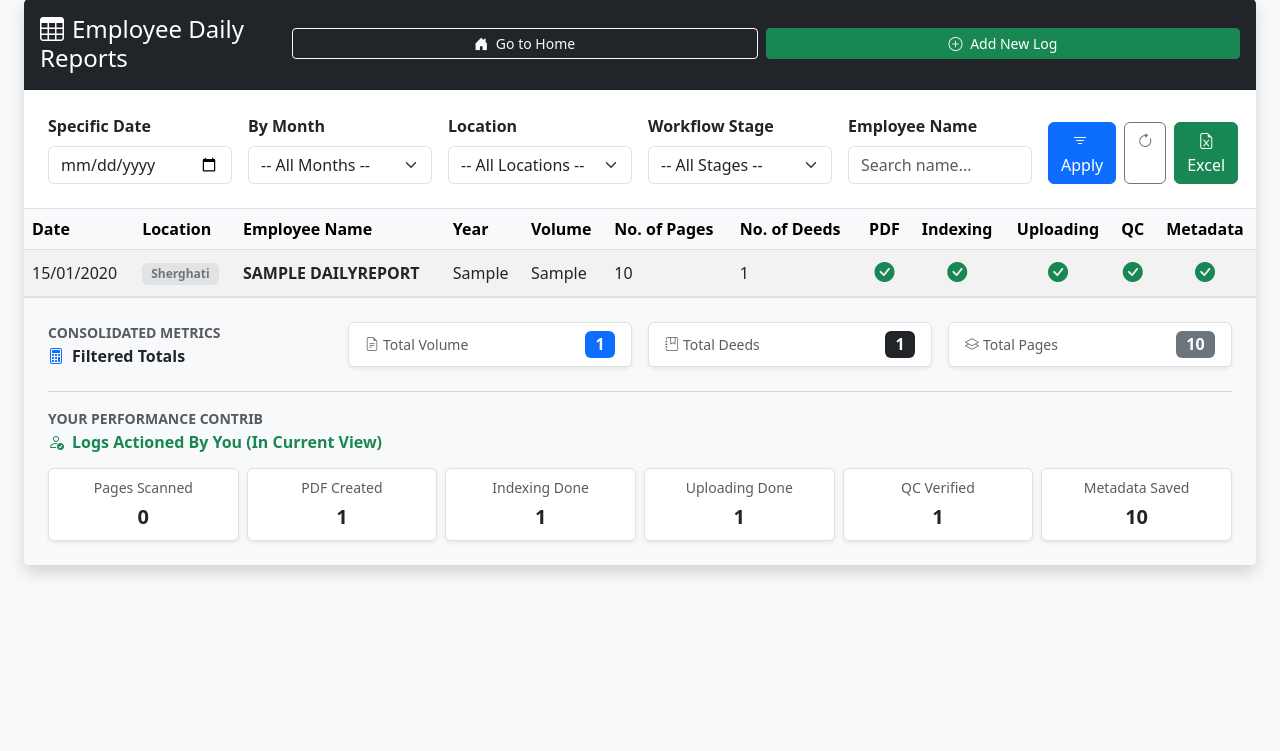
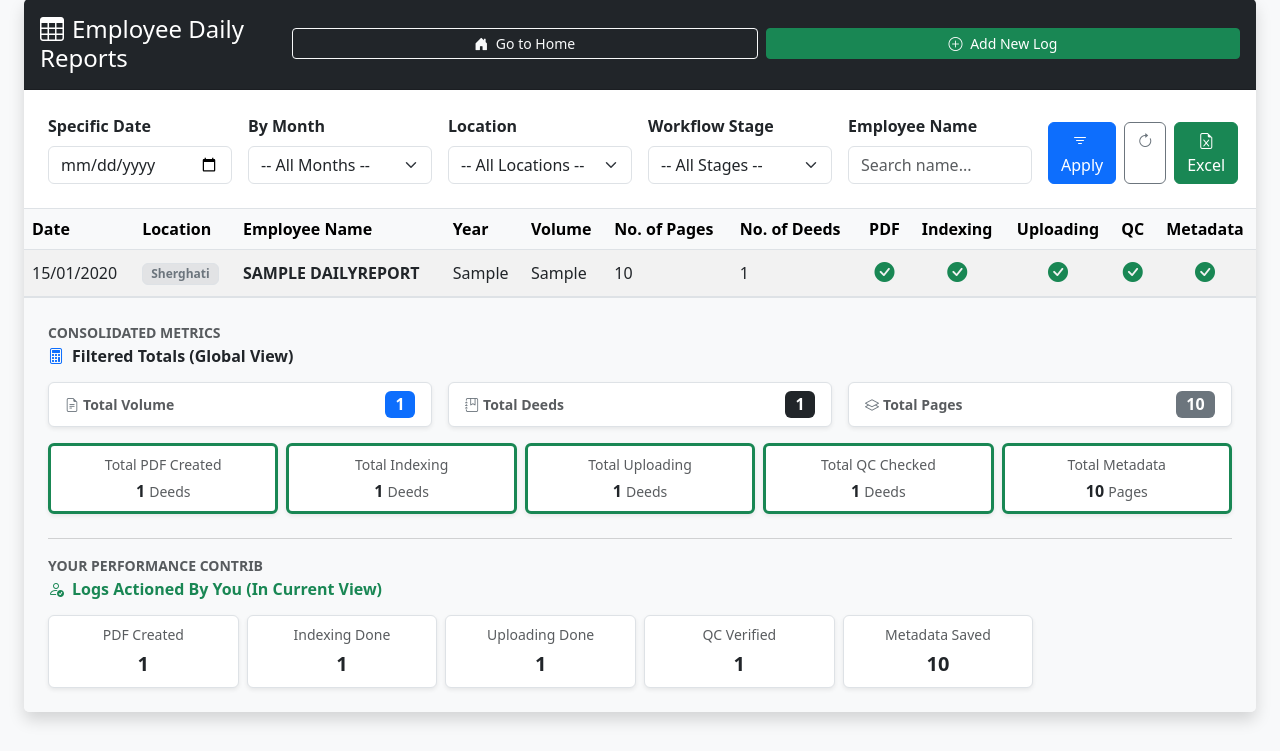
Before and after one commit to ujjuengineer/ngs-website, a Django app: page /reports/daily/ in a window 1280 px wide. Shown: the part 49-800 px from the top of the page. Run offline with Django 5.2, Linux system fonts and the light colour scheme; a user stored in the database is signed in; tables that the repository leaves empty hold one stand-in row (values such as "Sample post").

Commit message:
fix personal report

```diff
--- a/core/templates/core/report_list.html
+++ b/core/templates/core/report_list.html
@@ -104,7 +104,6 @@
                     <tbody>
                         {% for report in reports %}
                         <tr>
-                            <!-- 🌟 Fixed Date Format Here 🌟 -->
                             <td class="fw-medium">{{ report.date|date:"d/m/Y" }}</td>
                             <td><span class="badge bg-secondary-subtle text-secondary border px-2 py-1">{{ report.get_location_display }}</span></td>
                             <td class="text-uppercase fw-semibold text-dark">{{ report.name }}</td>
@@ -146,30 +145,74 @@
                 <div class="card-footer bg-light border-top p-4">
 
                     {% if is_admin %}
-                    <div class="row g-3 align-items-center text-center text-md-start mb-4">
-                        <div class="col-md-3">
+                    <!-- 🌟 Expanded Consolidated Metrics Panel 🌟 -->
+                    <div class="row g-3 align-items-center text-center text-md-start mb-3">
+                        <div class="col-12">
                             <span class="text-muted small fw-bold d-block mb-1">CONSOLIDATED METRICS</span>
-                            <h6 class="m-0 fw-bold text-dark"><i class="bi bi-calculator me-2 text-primary"></i>Filtered Totals</h6>
+                            <h6 class="m-0 fw-bold text-dark"><i class="bi bi-calculator me-2 text-primary"></i>Filtered Totals (Global View)</h6>
                         </div>
-                        <div class="col-md-3">
+                    </div>
+
+                    <!-- Core Counter row -->
+                    <div class="row g-3 text-center mb-3">
+                        <div class="col-md-4">
                             <div class="p-2 bg-white rounded border shadow-sm d-flex justify-content-between align-items-center px-3">
-                                <span class="text-muted small"><i class="bi bi-file-earmark-text me-1 text-secondary"></i>Total Volume</span>
+                                <span class="text-muted small fw-semibold"><i class="bi bi-file-earmark-text me-1 text-secondary"></i>Total Volume</span>
                                 <span class="badge bg-primary fs-6">{{ reports|length }}</span>
                             </div>
                         </div>
-                        <div class="col-md-3">
+                        <div class="col-md-4">
                             <div class="p-2 bg-white rounded border shadow-sm d-flex justify-content-between align-items-center px-3">
-                                <span class="text-muted small"><i class="bi bi-journal-bookmark me-1 text-secondary"></i>Total Deeds</span>
+                                <span class="text-muted small fw-semibold"><i class="bi bi-journal-bookmark me-1 text-secondary"></i>Total Deeds</span>
                                 <span class="badge bg-dark fs-6">{{ total_deeds|default:"0" }}</span>
                             </div>
                         </div>
-                        <div class="col-md-3">
+                        <div class="col-md-4">
                             <div class="p-2 bg-white rounded border shadow-sm d-flex justify-content-between align-items-center px-3">
-                                <span class="text-muted small"><i class="bi bi-layers me-1 text-secondary"></i>Total Pages</span>
+                                <span class="text-muted small fw-semibold"><i class="bi bi-layers me-1 text-secondary"></i>Total Pages</span>
                                 <span class="badge bg-secondary fs-6">{{ total_pages|default:"0" }}</span>
                             </div>
                         </div>
                     </div>
+
+                    <!-- Stage Performance Row -->
+                    <div class="row g-2 text-center mb-4">
+                        <div class="col-md-2-4 col-sm-4 col-6">
+                            <div class="p-2 bg-white rounded border shadow-sm border-start border-success border-3">
+                                <span class="text-muted d-block small mb-1 text-truncate">Total PDF Created</span>
+                                <span class="fw-bold text-dark fs-6">{{ total_pdf|default:"0" }} <span class="text-muted small fw-normal">Deeds</span></span>
+                            </div>
+                        </div>
+                        <div class="col-md-2-4 col-sm-4 col-6">
+                            <div class="p-2 bg-white rounded border shadow-sm border-start border-success border-3">
+                                <span class="text-muted d-block small mb-1 text-truncate">Total Indexing</span>
+                                <span class="fw-bold text-dark fs-6">{{ total_indexing|default:"0" }} <span class="text-muted small fw-normal">Deeds</span></span>
+                            </div>
+                        </div>
+                        <div class="col-md-2-4 col-sm-4 col-6">
+                            <div class="p-2 bg-white rounded border shadow-sm border-start border-success border-3">
+                                <span class="text-muted d-block small mb-1 text-truncate">Total Uploading</span>
+                                <span class="fw-bold text-dark fs-6">{{ total_uploading|default:"0" }} <span class="text-muted small fw-normal">Deeds</span></span>
+                            </div>
+                        </div>
+                        <div class="col-md-2-4 col-sm-6 col-6">
+                            <div class="p-2 bg-white rounded border shadow-sm border-start border-success border-3">
+                                <span class="text-muted d-block small mb-1 text-truncate">Total QC Checked</span>
+                                <span class="fw-bold text-dark fs-6">{{ total_qc|default:"0" }} <span class="text-muted small fw-normal">Deeds</span></span>
+                            </div>
+                        </div>
+                        <div class="col-md-2-4 col-sm-6 col-12">
+                            <div class="p-2 bg-white rounded border shadow-sm border-start border-success border-3">
+                                <span class="text-muted d-block small mb-1 text-truncate">Total Metadata</span>
+                                <span class="fw-bold text-dark fs-6">{{ total_metadata|default:"0" }} <span class="text-muted small fw-normal">Pages</span></span>
+                            </div>
+                        </div>
+                    </div>
+
+                    <!-- Custom style extension override helper rule inside layout to balance 5 columns evenly -->
+                    <style>
+                        @media (min-width: 768px) { .col-md-2-4 { flex: 0 0 20%; max-width: 20%; } }
+                    </style>
                     {% endif %}
 
                     <hr class="text-muted my-3 opacity-25">
@@ -180,12 +223,14 @@
                             <h6 class="m-0 fw-bold text-success"><i class="bi bi-person-check me-2"></i>Logs Actioned By You (In Current View)</h6>
                         </div>
 
+                        {% if ends_with_s %}
                         <div class="col-md-2 col-sm-4 col-6">
                             <div class="p-2 bg-white rounded border shadow-sm">
                                 <span class="text-muted d-block small mb-1 text-truncate">Pages Scanned</span>
                                 <span class="fw-bold text-dark fs-5">{{ user_metrics.pages_scanned_count }}</span>
                             </div>
                         </div>
+                        {% endif %}
 
                         <div class="col-md-2 col-sm-4 col-6">
                             <div class="p-2 bg-white rounded border shadow-sm">
--- a/core/views.py
+++ b/core/views.py
@@ -312,6 +312,7 @@ def add_multiple_reports_view(request):
         'auto_name': auto_name,
     })
 
+
 @login_required
 def report_list_view(request):
     is_admin = request.user.is_staff or request.user.is_superuser
@@ -371,10 +372,16 @@ def report_list_view(request):
         elif filter_stage == 'metadata':
             queryset = queryset.filter(metadata_records__isnull=False)
 
-    # Calculate Global Totals for the current queryset
+    # Calculate Global Totals for the current queryset (Consolidated Metrics)
+    # Conditional aggregation sums values only if the respective workflow checkbox is checked
     totals = queryset.aggregate(
         sum_deeds=Sum('num_of_deed'),
-        sum_pages=Sum('num_of_page')
+        sum_pages=Sum('num_of_page'),
+        sum_pdf=Sum('num_of_deed', filter=Q(pdf_deed=True)),
+        sum_indexing=Sum('num_of_deed', filter=Q(indexing=True)),
+        sum_uploading=Sum('num_of_deed', filter=Q(uploading=True)),
+        sum_qc=Sum('num_of_deed', filter=Q(QC=True)),
+        sum_metadata=Sum('num_of_page', filter=Q(metadata=True))
     )
 
     # Calculate User Metrics (Personal Performance Summary)
@@ -464,11 +471,16 @@ def report_list_view(request):
 
         ws.append([]) # Spacer
 
-        # Combined Dataset Summary + Personalized User Summary Metrics
+        # Expanded Summary Rows to track Consolidated System Metrics + Personalized Performance Metrics
         summary_rows = [
             ("Total Number of volume", len(queryset)),
             ("Total Deeds", totals['sum_deeds'] or 0),
             ("Total Pages", totals['sum_pages'] or 0),
+            ("Total PDF Created (Global)", totals['sum_pdf'] or 0),
+            ("Total Indexing (Global)", totals['sum_indexing'] or 0),
+            ("Total Uploading (Global)", totals['sum_uploading'] or 0),
+            ("Total QC (Global)", totals['sum_qc'] or 0),
+            ("Total Metadata (Global)", totals['sum_metadata'] or 0),
             ("Total Pages Scanned (By You)", user_metrics['pages_scanned_count']),
             ("Total PDF Created (By You)", user_metrics['pdf_count']),
             ("Total Indexing (By You)", user_metrics['indexing_count']),
@@ -494,7 +506,6 @@ def report_list_view(request):
             val_cell.fill = summary_fill
             val_cell.border = Border(right=thin_side, top=thin_side, bottom=thin_side)
 
-            # Apply terminal thick bottom line to the last summary item
             if label == "Total Metadata (By You)":
                 lbl_cell.border = Border(left=thin_side, top=thin_side, bottom=thick_bottom_side)
                 val_cell.border = Border(right=thin_side, top=thin_side, bottom=thick_bottom_side)
@@ -527,10 +538,18 @@ def report_list_view(request):
         {'value': 'metadata', 'display': 'Metadata Report'},
     ]
 
+    # for showing the scanning report inside the personalised summary
+    ends_with_s = str(request.user.username).endswith('-S')
+
     context = {
         'reports': queryset,
         'total_deeds': totals['sum_deeds'],
         'total_pages': totals['sum_pages'],
+        'total_pdf': totals['sum_pdf'],          # 🌟 New Consolidated Metric
+        'total_indexing': totals['sum_indexing'], # 🌟 New Consolidated Metric
+        'total_uploading': totals['sum_uploading'],# 🌟 New Consolidated Metric
+        'total_qc': totals['sum_qc'],            # 🌟 New Consolidated Metric
+        'total_metadata': totals['sum_metadata'],    # 🌟 New Consolidated Metric
         'user_metrics': user_metrics,
         'locations': DailyReport.LOCATION_CHOICES,
         'available_months': available_months,
@@ -541,6 +560,7 @@ def report_list_view(request):
         'selected_name': filter_name,
         'selected_stage': filter_stage,
         'is_admin': is_admin,
+        'ends_with_s' : ends_with_s,
     }
     return render(request, 'core/report_list.html', context)
 
@@ -548,12 +568,13 @@ def report_list_view(request):
 # def report_list_view(request):
 #     is_admin = request.user.is_staff or request.user.is_superuser
 
+#     # Standardize user full name for filtering
+#     user_full_name = request.user.get_full_name().upper() if request.user.get_full_name() else request.user.username.upper()
+
 #     # 1. 🌟 FILTER BASED ON ENGAGEMENT / ROLE 🌟
-#     # Admins see everything. Regular users see records they created OR sub-stages they completed.
 #     if is_admin:
 #         base_queryset = DailyReport.objects.all()
 #     else:
-#         user_full_name = request.user.get_full_name().upper() if request.user.get_full_name() else request.user.username.upper()
 #         base_queryset = DailyReport.objects.filter(
 #             Q(name__iexact=user_full_name) |
 #             Q(pdf_records__created_by=request.user) |
@@ -568,7 +589,7 @@ def report_list_view(request):
 #     filter_month = request.GET.get('month', '').strip()
 #     filter_location = request.GET.get('location', '').strip()
 #     filter_name = request.GET.get('name', '').strip()
-#     filter_stage = request.GET.get('workflow_stage', '').strip() # 🌟 New Dropdown Parameter
+#     filter_stage = request.GET.get('workflow_stage', '').strip()
 
 #     # Apply Standard Filters
 #     queryset = base_queryset
@@ -602,14 +623,14 @@ def report_list_view(request):
 #         elif filter_stage == 'metadata':
 #             queryset = queryset.filter(metadata_records__isnull=False)
 
-#     # Calculate Totals
+#     # Calculate Global Totals for the current queryset
 #     totals = queryset.aggregate(
 #         sum_deeds=Sum('num_of_deed'),
 #         sum_pages=Sum('num_of_page')
 #     )
 
+#     # Calculate User Metrics (Personal Performance Summary)
 #     user_metrics = {
-
 #         # Total pages from reports explicitly created/owned by this user
 #         'pages_scanned_count': queryset.filter(name__iexact=user_full_name).aggregate(s=Sum('num_of_page'))['s'] or 0,
 
@@ -668,7 +689,7 @@ def report_list_view(request):
 
 #         for report in queryset:
 #             row_data = [
-#                 report.date.strftime('%Y-%m-%d') if report.date else '',
+#                 report.date.strftime('%d/%m/%Y') if report.date else '',
 #                 report.get_location_display(),
 #                 report.name,
 #                 report.year,
@@ -725,7 +746,8 @@ def report_list_view(request):
 #             val_cell.fill = summary_fill
 #             val_cell.border = Border(right=thin_side, top=thin_side, bottom=thin_side)
 
-#             if label == "Total Pages":
+#             # Apply terminal thick bottom line to the last summary item
+#             if label == "Total Metadata (By You)":
 #                 lbl_cell.border = Border(left=thin_side, top=thin_side, bottom=thick_bottom_side)
 #                 val_cell.border = Border(right=thin_side, top=thin_side, bottom=thick_bottom_side)
 
@@ -749,7 +771,6 @@ def report_list_view(request):
 #         for d in existing_dates
 #     ]
 
-#     # Explicit Workflow Options for the frontend template HTML dropdown
 #     workflow_stages = [
 #         {'value': 'pdf', 'display': 'PDF Report'},
 #         {'value': 'indexing', 'display': 'Indexing Report'},
@@ -765,15 +786,16 @@ def report_list_view(request):
 #         'user_metrics': user_metrics,
 #         'locations': DailyReport.LOCATION_CHOICES,
 #         'available_months': available_months,
-#         'workflow_stages': workflow_stages,       # 🌟 Sent to template
+#         'workflow_stages': workflow_stages,
 #         'selected_date': filter_date,
 #         'selected_month': filter_month,
 #         'selected_location': filter_location,
 #         'selected_name': filter_name,
-#         'selected_stage': filter_stage,           # 🌟 Preserves active choice
+#         'selected_stage': filter_stage,
 #         'is_admin': is_admin,
 #     }
 #     return render(request, 'core/report_list.html', context)
+
 
 
 # ── UPDATE REPORT SEARCH (login required) ──
```
